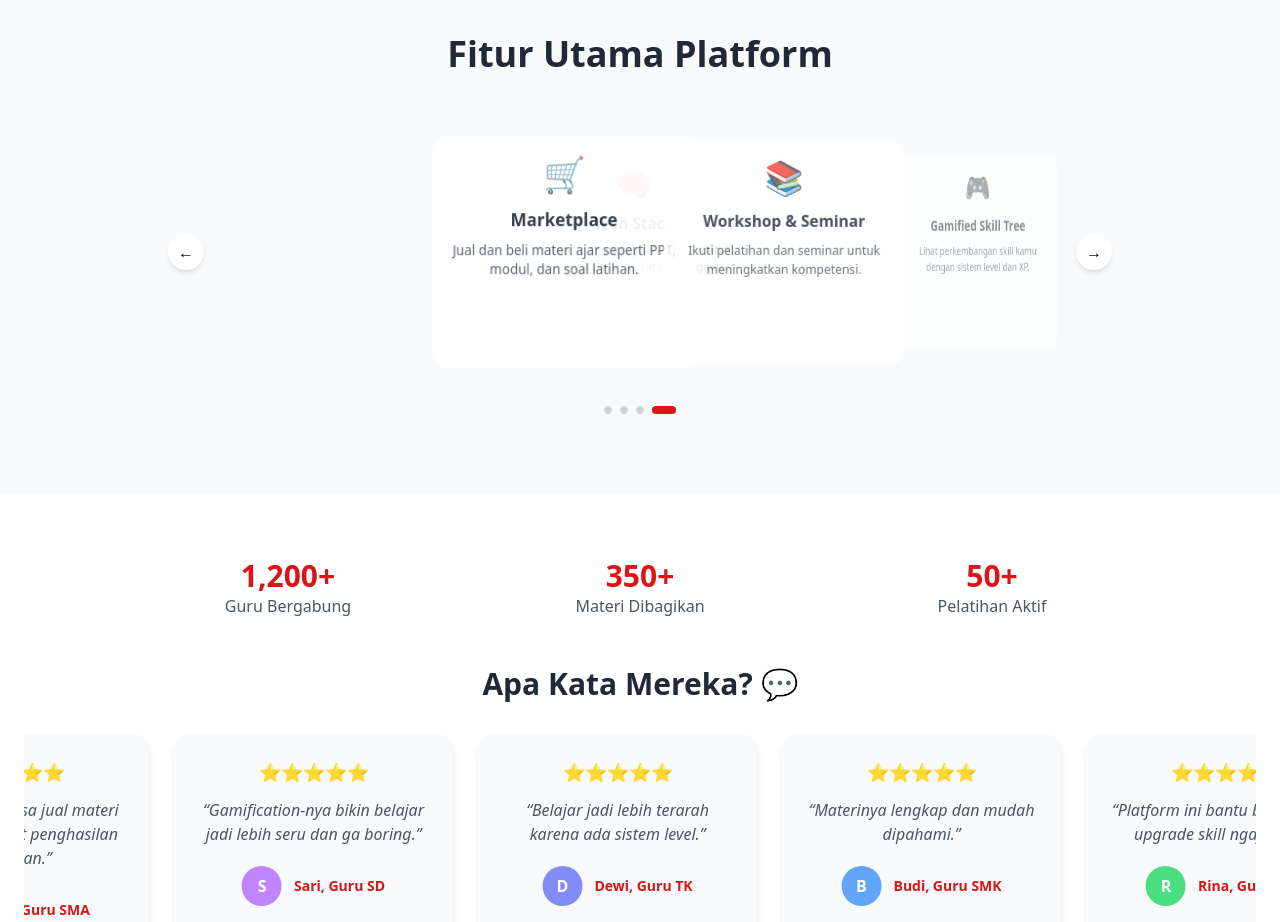
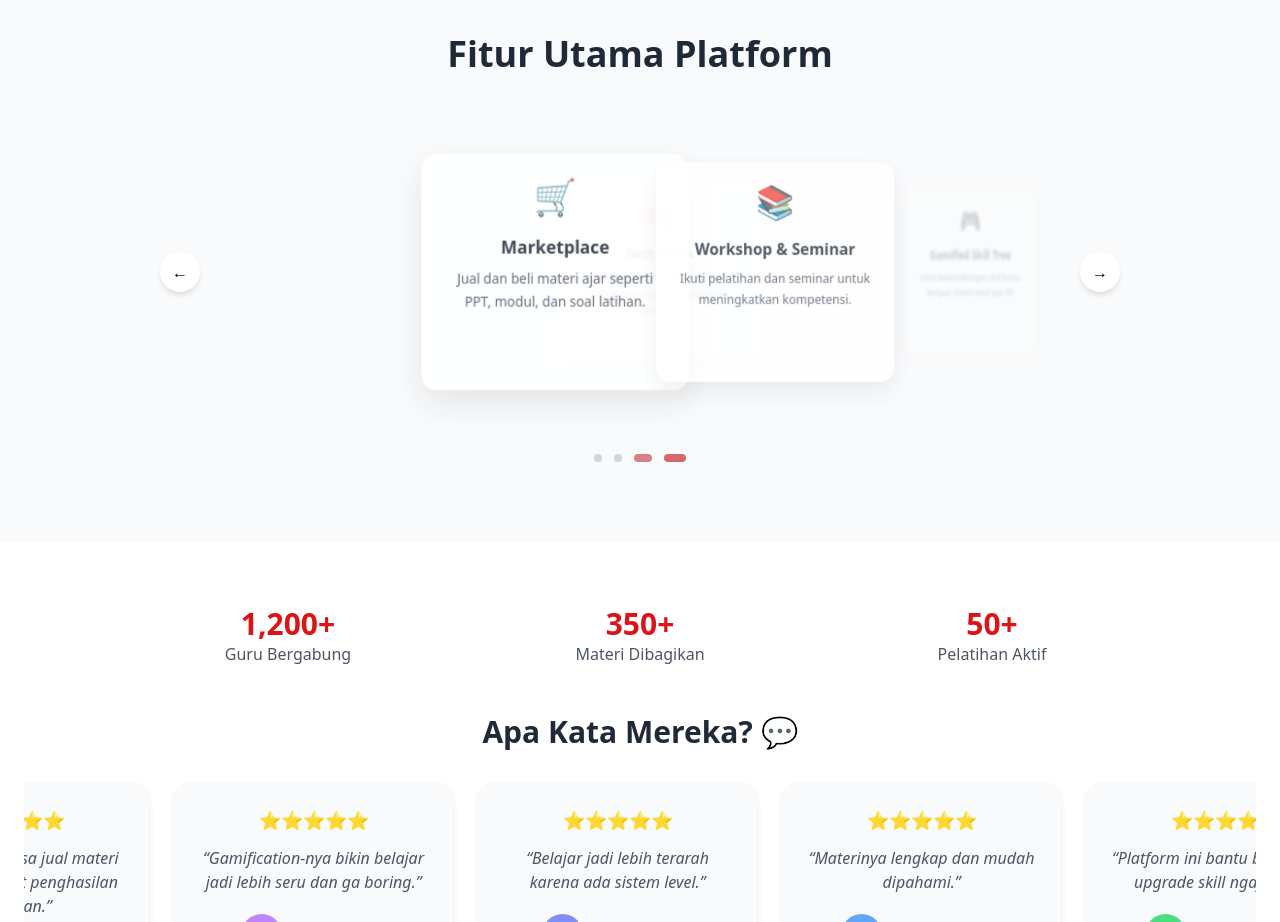
Before and after one commit to tiensfaziah/GURUBERMUTU, a React (Create React App) app: page / in a window 1280 px wide. Shown: the part 1300-2222 px from the top of the page. Built offline with nearby package versions, Linux system fonts and the light colour scheme.

Commit message:
bismillahh2

```diff
--- a/src/components/Features.jsx
+++ b/src/components/Features.jsx
@@ -29,50 +29,54 @@ const N = features.length;
 
 const Features = () => {
   const [current, setCurrent] = useState(0);
+  const [hovered, setHovered] = useState(false);
   const intervalRef = useRef(null);
 
   const isMobile = window.innerWidth <= 768;
 
   useEffect(() => {
-    intervalRef.current = setInterval(() => {
-      setCurrent((prev) => (prev + 1) % N);
-    }, 2000);
-
+    if (!hovered) {
+      intervalRef.current = setInterval(() => {
+        setCurrent((prev) => (prev + 1) % N);
+      }, 2000);
+    }
     return () => clearInterval(intervalRef.current);
-  }, []);
+  }, [hovered]);
 
   const next = () => setCurrent((prev) => (prev + 1) % N);
   const prev = () => setCurrent((prev) => (prev - 1 + N) % N);
 
   return (
-    <section className="py-20 px-4 md:px-6 bg-gray-50 text-center overflow-hidden">
+    <section id="fitur" className="py-20 px-6 bg-gray-50 text-center overflow-hidden">
 
       <ScrollAnimation>
-        <h2 className="text-3xl md:text-4xl font-bold mb-12 text-gray-800">
+        <h2 className="text-4xl font-bold mb-12 text-gray-800">
           Fitur Utama Platform
         </h2>
       </ScrollAnimation>
 
       <div
-        className="relative mx-auto overflow-hidden"
+        className="relative mx-auto"
         style={{
           perspective: "1200px",
           maxWidth: "960px",
-          height: "260px",
+          height: "300px",
         }}
+        onMouseEnter={() => setHovered(true)}
+        onMouseLeave={() => setHovered(false)}
       >
 
         {/* ARROW */}
         <button
           onClick={prev}
-          className="absolute left-2 top-1/2 -translate-y-1/2 z-20 bg-white shadow-md w-9 h-9 rounded-full flex items-center justify-center"
+          className="absolute left-0 top-1/2 -translate-y-1/2 z-20 bg-white shadow-md w-10 h-10 rounded-full flex items-center justify-center hover:scale-110 transition"
         >
           ←
         </button>
 
         <button
           onClick={next}
-          className="absolute right-2 top-1/2 -translate-y-1/2 z-20 bg-white shadow-md w-9 h-9 rounded-full flex items-center justify-center"
+          className="absolute right-0 top-1/2 -translate-y-1/2 z-20 bg-white shadow-md w-10 h-10 rounded-full flex items-center justify-center hover:scale-110 transition"
         >
           →
         </button>
@@ -86,10 +90,12 @@ const Features = () => {
             return (
               <motion.div
                 key={i}
-                className="absolute bg-white rounded-2xl p-5 flex flex-col"
+                onClick={() => pos !== 0 && setCurrent(i)}
+                className="absolute bg-white rounded-2xl p-6 flex flex-col"
                 style={{
-                  width: isMobile ? "200px" : "280px",
-                  height: isMobile ? "200px" : "240px",
+                  width: isMobile ? "220px" : "280px",
+                  height: isMobile ? "220px" : "240px",
+                  cursor: pos !== 0 ? "pointer" : "default",
                 }}
 
                 animate={{
@@ -97,32 +103,21 @@ const Features = () => {
                     pos === 0
                       ? 0
                       : pos === 1
-                      ? (isMobile ? 140 : 220)
+                      ? (isMobile ? 130 : 220)
                       : pos === -1
-                      ? (isMobile ? -140 : -220)
+                      ? (isMobile ? -130 : -220)
                       : pos === 2
-                      ? (isMobile ? 280 : 400)
+                      ? (isMobile ? 260 : 400)
                       : pos === -2
-                      ? (isMobile ? -280 : -400)
-                      : (isMobile ? 420 : 550),
+                      ? (isMobile ? -260 : -400)
+                      : (isMobile ? 400 : 500),
 
                   scale:
                     pos === 0
-                      ? 1
+                      ? 1.1
                       : pos === 1 || pos === -1
-                      ? 0.9
-                      : pos === 2 || pos === -2
-                      ? 0.75
+                      ? 0.8
                       : 0.6,
-
-                  opacity:
-                    pos === 0
-                      ? 1
-                      : pos === 1 || pos === -1
-                      ? 0.7
-                      : pos === 2 || pos === -2
-                      ? 0.4
-                      : 0.2,
 
                   rotateY:
                     isMobile
@@ -136,21 +131,41 @@ const Features = () => {
                       : pos > 0
                       ? -50
                       : 50,
+
+                  opacity:
+                    pos === 0
+                      ? 1
+                      : pos === 1 || pos === -1
+                      ? 0.6
+                      : 0,
+
+                  filter:
+                    pos === 0
+                      ? "blur(0px)"
+                      : pos === 1 || pos === -1
+                      ? "blur(1px)"
+                      : "blur(3px)",
+
+                  boxShadow:
+                    pos === 0
+                      ? "0px 20px 50px rgba(0,0,0,0.15)"
+                      : "0px 5px 15px rgba(0,0,0,0.05)",
                 }}
 
                 transition={{
                   type: "spring",
                   stiffness: 180,
                   damping: 18,
+                  mass: 0.8,
                 }}
               >
-                <div className="text-3xl md:text-4xl mb-3">{item.icon}</div>
+                <div className="text-4xl mb-4">{item.icon}</div>
 
-                <h3 className="text-sm md:text-lg font-semibold mb-2 text-gray-800">
+                <h3 className="text-lg font-semibold mb-2 text-gray-800">
                   {item.title}
                 </h3>
 
-                <p className="text-gray-600 text-xs md:text-sm">
+                <p className="text-gray-600 text-sm flex-grow leading-relaxed">
                   {item.desc}
                 </p>
               </motion.div>
@@ -161,13 +176,13 @@ const Features = () => {
       </div>
 
       {/* DOT */}
-      <div className="flex justify-center gap-2 mt-6">
+      <div className="flex justify-center gap-3 mt-8">
         {features.map((_, i) => (
           <button
             key={i}
             onClick={() => setCurrent(i)}
-            className={`h-2 rounded-full transition-all ${
-              i === current ? "w-6 bg-[#DC1416]" : "w-2 bg-gray-300"
+            className={`h-2 rounded-full transition-all duration-300 ${
+              i === current ? "w-8 bg-[#DC1416]" : "w-2 bg-gray-300"
             }`}
           />
         ))}
```
